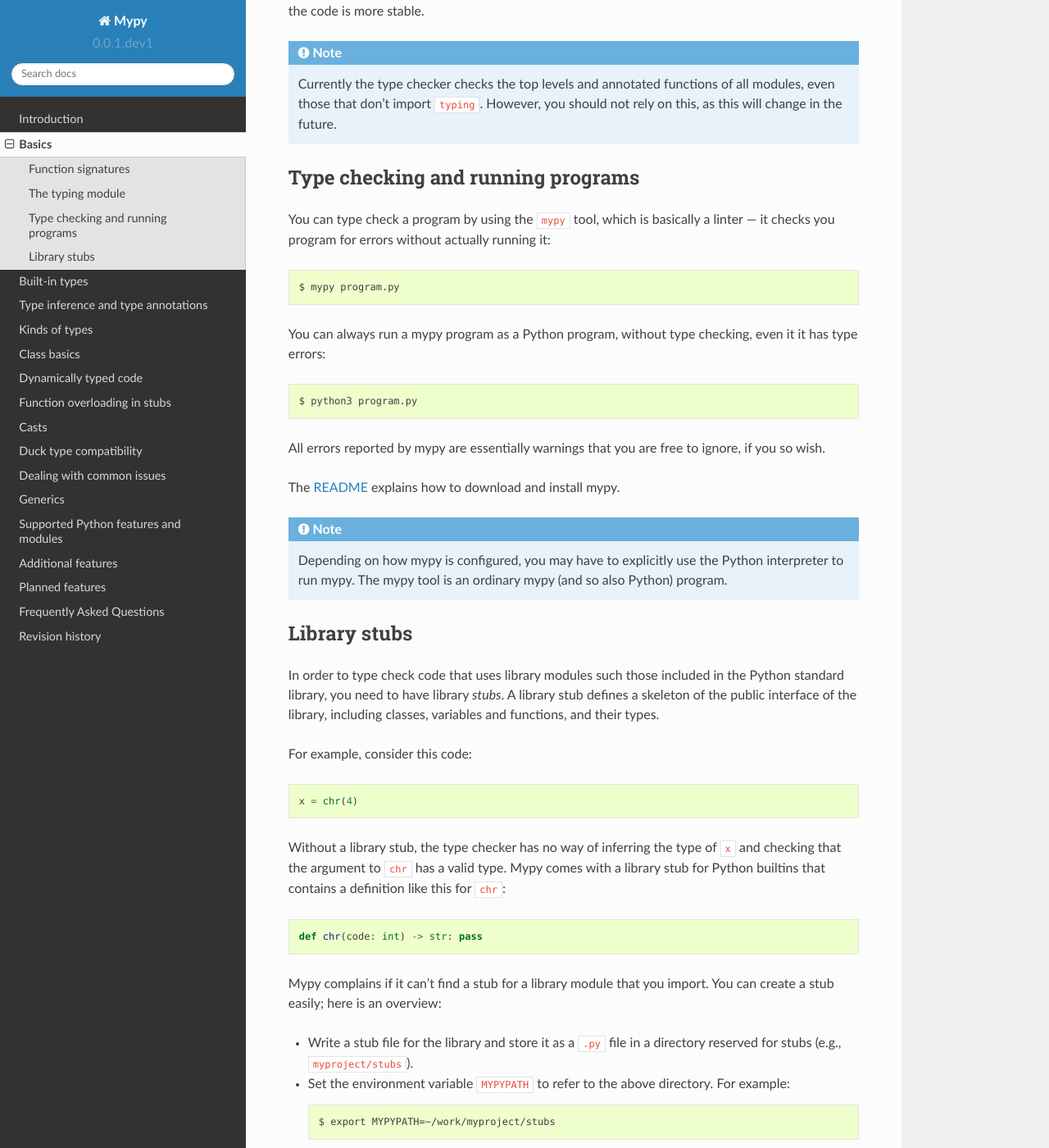
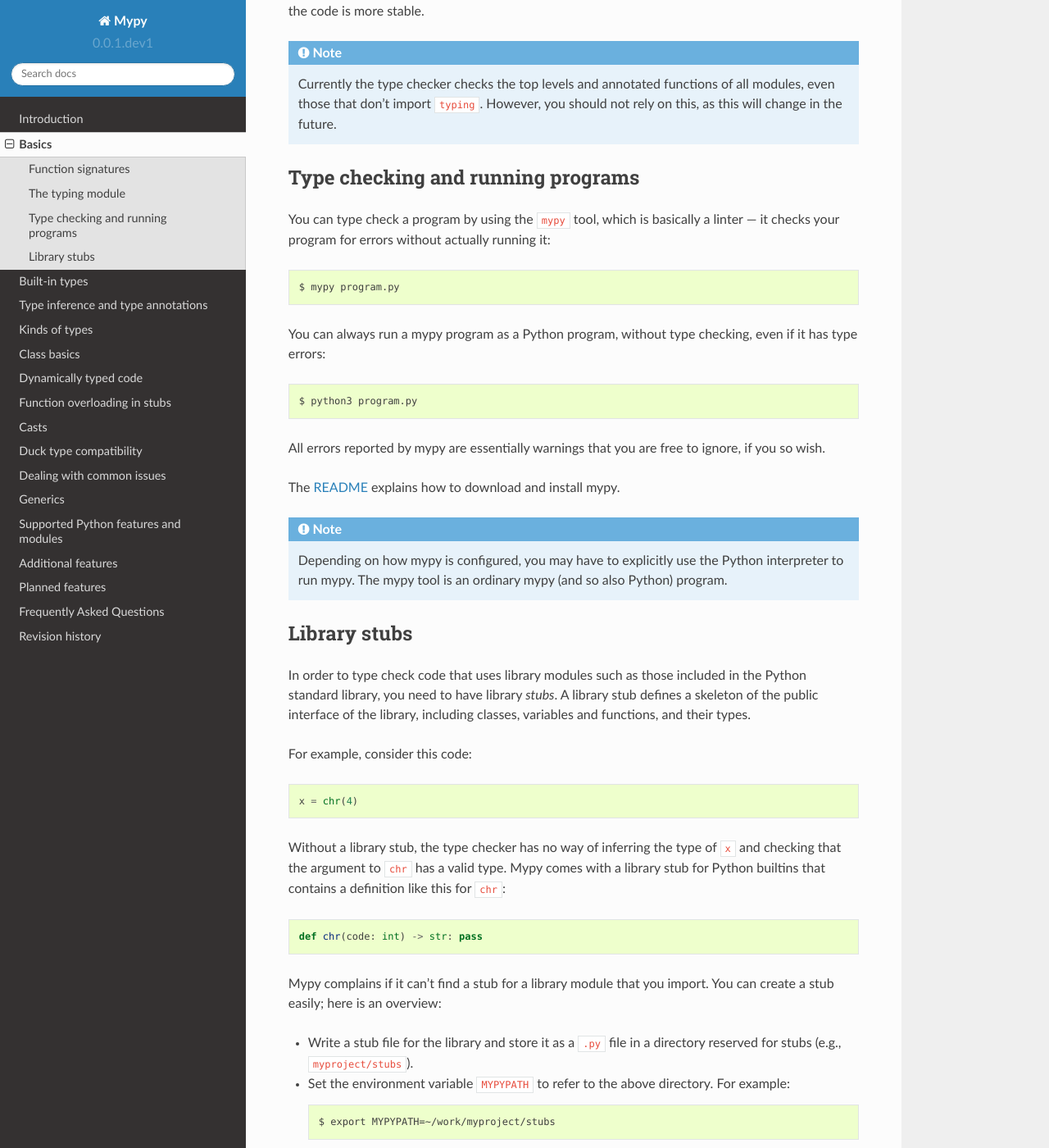
Before and after one commit to lucalysoft/mypy, a Sphinx documentation site: the page built from docs/source/basics.rst, in a window 1280 px wide and 1400 px high, scrolled down 1676 px. Shown: the whole window at 82% size. Built offline with Sphinx 7.4.7 and the Read the Docs theme 2.0.0, drawn with Linux system fonts in a browser that asks for light colours.

Commit message:
Fix typos in basics.rst

```diff
--- a/docs/source/basics.rst
+++ b/docs/source/basics.rst
@@ -100,13 +100,13 @@ Type checking and running programs
 **********************************
 
 You can type check a program by using the ``mypy`` tool, which is
-basically a linter — it checks you program for errors without actually
+basically a linter — it checks your program for errors without actually
 running it::
 
    $ mypy program.py
 
 You can always run a mypy program as a Python program, without type
-checking, even it it has type errors::
+checking, even if it has type errors::
 
    $ python3 program.py
 
@@ -125,7 +125,7 @@ explains how to download and install mypy.
 Library stubs
 *************
 
-In order to type check code that uses library modules such those
+In order to type check code that uses library modules such as those
 included in the Python standard library, you need to have library
 *stubs*. A library stub defines a skeleton of the public interface
 of the library, including classes, variables and functions, and
```
